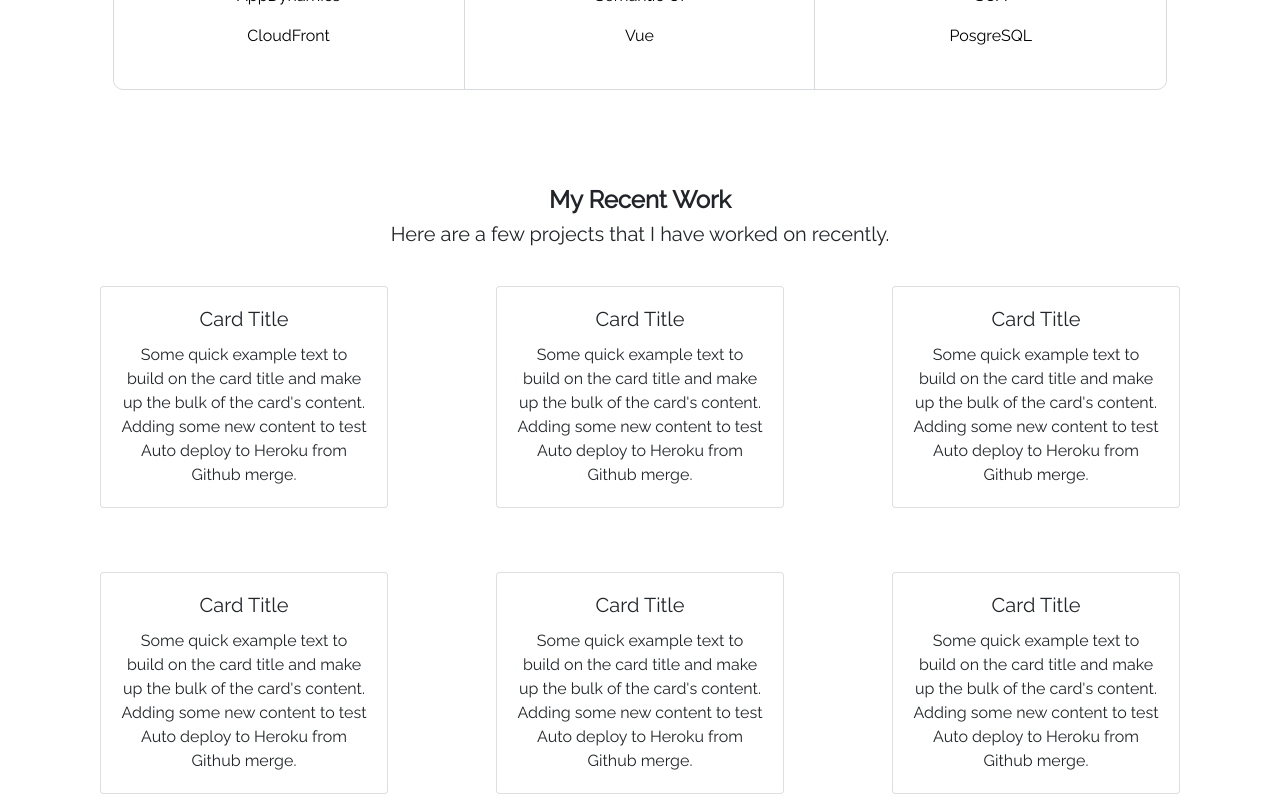
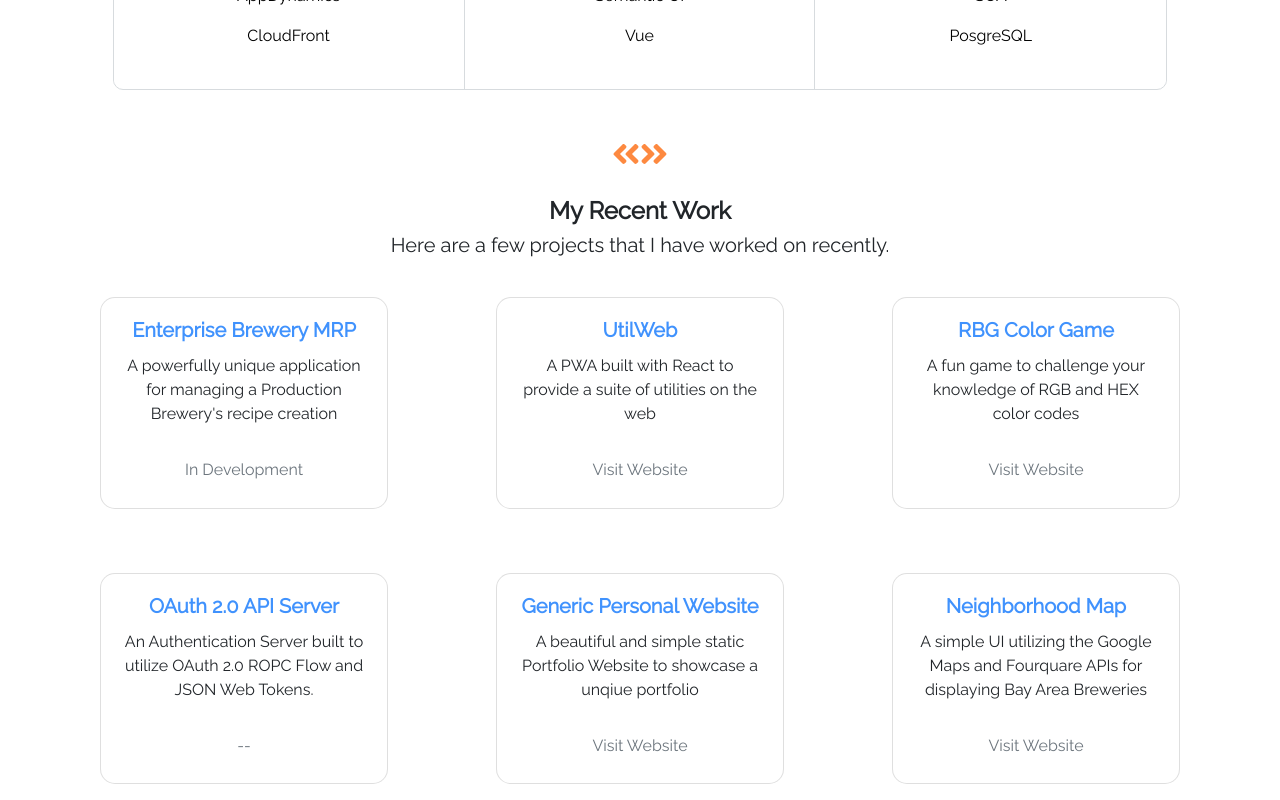
Before and after one commit to prestondoris/preston-doris, a React (Create React App) app: page / in a window 1280 px wide. Shown: the part 2020-2820 px from the top of the page. Built offline with nearby package versions, Linux system fonts and the light colour scheme.

Commit message:
Updated project cards with actual data instead of dummy data

```diff
--- a/public/index.html
+++ b/public/index.html
@@ -25,7 +25,7 @@
       work correctly both with client-side routing and a non-root public URL.
       Learn how to configure a non-root public URL by running `npm run build`.
     -->
-    <title>React App</title>
+    <title>Preston Doris</title>
   </head>
   <body>
     <noscript>You need to enable JavaScript to run this app.</noscript>
--- a/src/AppBody.css
+++ b/src/AppBody.css
@@ -3,7 +3,7 @@
     min-height: 50em;
     border-radius: 10px;
     background-color: white;
-    margin: 6rem auto;
+    margin: 6rem auto 3rem auto;
     border: solid #d7dbde 1px;
     display: flex;
     flex-wrap: wrap;
--- a/src/AppBody.js
+++ b/src/AppBody.js
@@ -5,8 +5,15 @@ import Hero from './Hero'
 import Projects from  './Projects'
 import AboutMe from './AboutMe'
 import Footer from './Footer'
+import { FontAwesomeIcon } from '@fortawesome/react-fontawesome'
+import { faAngleDoubleLeft, faAngleDoubleRight} from '@fortawesome/free-solid-svg-icons'
 
 function AppBody() {
+  let iconStyles = {
+    color: '#fd8940',
+    fontSize: '2em',
+    marginBottom: '1rem'
+  }
   return (
     <div style={{ width: '100%', height: '100vh'}}>
       <Hero />
@@ -15,6 +22,8 @@ function AppBody() {
           <AboutMe />
           <Skills />
         </Container>
+        <FontAwesomeIcon style={iconStyles} icon={faAngleDoubleLeft} />
+        <FontAwesomeIcon style={iconStyles} icon={faAngleDoubleRight} />
         <Container id='projects'>
           <Projects />
         </Container>
--- a/src/ProjectCard.js
+++ b/src/ProjectCard.js
@@ -2,15 +2,19 @@ import React from 'react'
 import {Card} from 'react-bootstrap'
 
 function ProjectCard(props) {
+
   return (
-    <Card style={{ width: '18rem', margin: '2em 0 2em 0' }}>
+    <Card style={{ width: '18rem', margin: '2em 0 2em 0', borderRadius: '15px' }}>
       <Card.Body>
-        <Card.Title>Card Title</Card.Title>
+        <Card.Title style={{ color: '#4092FD', fontWeight: '900'}}>{props.title}</Card.Title>
         <Card.Text>
-          Some quick example text to build on the card title and make up the bulk of
-          the card's content. Adding some new content to test Auto deploy to Heroku
-          from Github merge.
+          {props.text}
         </Card.Text>
+      </Card.Body>
+      <Card.Body>
+        <Card.Subtitle className="mb-2 text-muted">
+          <a style={{ textDecoration: 'none', color: 'inherit' }} target='_blank' rel="noopener noreferrer" href={props.url}>{props.urlText}</a>
+        </Card.Subtitle>
       </Card.Body>
     </Card>
   )
--- a/src/Projects.js
+++ b/src/Projects.js
@@ -15,12 +15,38 @@ function Projects() {
       <h4 style={{ fontWeight: '900' }}>My Recent Work</h4>
       <h5>Here are a few projects that I have worked on recently.</h5>
       <div style={wrapperStyles}>
-        <ProjectCard />
-        <ProjectCard />
-        <ProjectCard />
-        <ProjectCard />
-        <ProjectCard />
-        <ProjectCard />
+        <ProjectCard
+          title='Enterprise Brewery MRP'
+          text="A powerfully unique application for managing a Production Brewery's recipe creation"
+          urlText='In Development'
+        />
+        <ProjectCard
+          title='UtilWeb'
+          text='A PWA built with React to provide a suite of utilities on the web'
+          url='https://cryptic-oasis-63616.herokuapp.com/'
+          urlText='Visit Website'
+        />
+        <ProjectCard
+          title='RBG Color Game'
+          text='A fun game to challenge your knowledge of RGB and HEX color codes'
+          url='https://pdoris-react-colorgame.herokuapp.com/'
+          urlText='Visit Website'
+        />
+        <ProjectCard
+          title='OAuth 2.0 API Server'
+          text="An Authentication Server built to utilize OAuth 2.0 ROPC Flow and JSON Web Tokens."
+          urlText='--'
+        />
+        <ProjectCard
+          title='Generic Personal Website'
+          text='A beautiful and simple static Portfolio Website to showcase a unqiue portfolio'
+          urlText='Visit Website'
+        />
+        <ProjectCard
+          title='Neighborhood Map'
+          text='A simple UI utilizing the Google Maps and Fourquare APIs for displaying Bay Area Breweries'
+          urlText='Visit Website'
+        />
       </div>
     </Container>
   )
```
Also changed, not shown: 2 other files (tests, documents, lock files or other folders).
